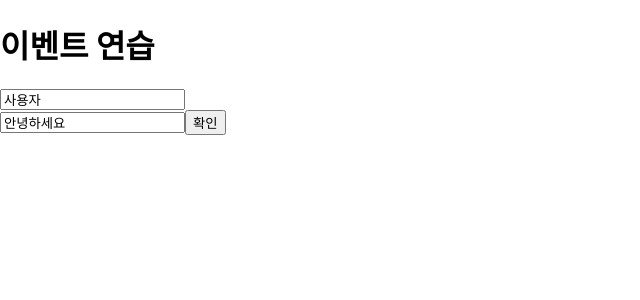
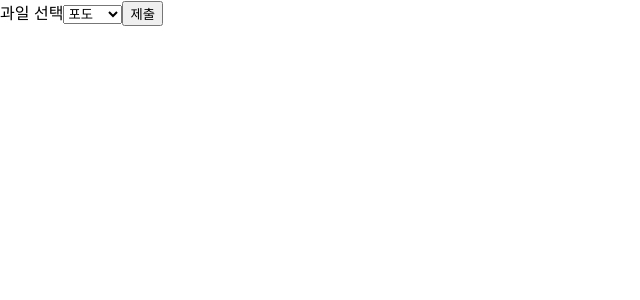
Before and after one commit to qarksangwon/ReactPractice, a React (Create React App) app in the folder sample-react/: page / in a window 1280 px wide. Shown: the top 300 px of the page, without its empty margins (0-640 px from the left). Built offline with nearby package versions, Linux system fonts and the light colour scheme.

Commit message:
select option 예제

```diff
--- a/sample-react/src/App.js
+++ b/sample-react/src/App.js
@@ -5,12 +5,13 @@ import "./App.css";
 // import MyComponent from "./MyComponent";
 // import Say from "./Say";
 // import Clock from "./Clock";
-import EventPractice from "./EventPractice";
+// import EventPractice from "./EventPractice";
+import FruitSelect from "./FruitSelect";
 
 function App() {
   return (
     <>
-      <EventPractice />
+      <FruitSelect />
     </>
   );
 }
--- /dev/null
+++ b/sample-react/src/FruitSelect.js
@@ -0,0 +1,32 @@
+import { useState } from "react";
+
+const FruitSelect = () => {
+  const [value, setValue] = useState("grape");
+
+  const handleChange = (event) => {
+    setValue(event.target.value);
+  };
+
+  const handleSubmit = (e) => {
+    alert("선택한 과일" + value);
+    e.preventDefault(); // preventDefault -> 원래의 기능 없애는데,
+    // form의 기능이 창을 새로고침하기에 그 기능을 없애는것.
+  };
+
+  return (
+    <form onSubmit={handleSubmit}>
+      <label>
+        과일 선택
+        <select value={value} onChange={handleChange}>
+          <option value="apple">사과</option>
+          <option value="banana">바나나</option>
+          <option value="grape">포도</option>
+          <option value="watermelon">수박</option>
+        </select>
+      </label>
+      <button type="submit">제출</button>
+    </form>
+  );
+};
+
+export default FruitSelect;
```
